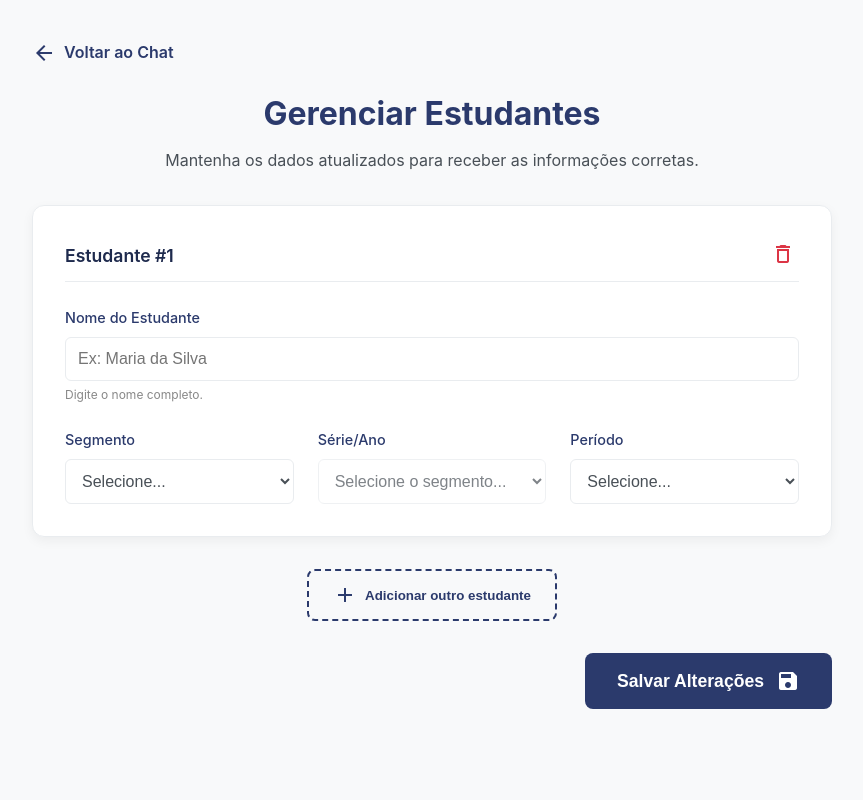
After one commit to CarbonellGit/laurabot, a Flask app: template src/templates/perfil.html in a window 1280 px wide. The commit adds this page. Shown: the whole page, without its empty margins (208-1071 px from the left). Run offline with Flask 3, Linux system fonts and the light colour scheme; the template is opened without the code that fills it, so the values that code supplies are empty.

Commit message:
Feat: Criação da tela de perfil.html, para edição de estudantes

```diff
--- a/src/static/js/cadastro.js
+++ b/src/static/js/cadastro.js
@@ -1,6 +1,6 @@
 /*
- * Lógica do Cadastro de Estudantes
- * Gerencia adição dinâmica de formulários e dependência Segmento -> Série.
+ * Lógica do Cadastro e Edição de Estudantes
+ * Agora suporta preenchimento automático (Edição).
  */
 
 document.addEventListener('DOMContentLoaded', () => {
@@ -8,6 +8,7 @@ document.addEventListener('DOMContentLoaded', () => {
     const btnAdicionar = document.getElementById('btn-adicionar');
     const template = document.getElementById('template-estudante');
 
+    // Regra de Negócio: Séries por Segmento
     const seriesPorSegmento = {
         'EI': ['Berçário', 'Grupo 1', 'Grupo 2', 'Grupo 3', 'Grupo 4', 'Grupo 5'],
         'AI': ['1º Ano', '2º Ano', '3º Ano', '4º Ano', '5º Ano'],
@@ -17,48 +18,80 @@ document.addEventListener('DOMContentLoaded', () => {
 
     let estudanteCounter = 0;
 
-    function adicionarEstudante() {
+    /**
+     * Cria um card de estudante.
+     * @param {Object|null} dados (Opcional) Objeto com {nome, segmento, serie, periodo} para preencher.
+     */
+    function adicionarEstudante(dados = null) {
         const index = estudanteCounter++;
 
         const clone = template.content.cloneNode(true);
         const card = clone.querySelector('.estudante-card');
 
+        // Configuração visual do card
         card.setAttribute('data-index', index);
         card.querySelector('.numero-estudante').textContent = document.querySelectorAll('.estudante-card').length + 1;
 
-        // Atualiza names para: estudantes[0][nome]
+        // Ajusta os 'names' dos inputs para o Flask entender (ex: estudantes[0][nome])
         card.querySelectorAll('[name]').forEach(input => {
             const name = input.getAttribute('name').replace('{index}', index);
             input.setAttribute('name', name);
         });
 
+        // Botão de Remover
         card.querySelector('.btn-remove').addEventListener('click', () => {
+            // Permite remover se houver mais de 1 card OU se for edição (pode querer limpar tudo?)
+            // Vamos manter a regra: Pelo menos 1 estudante para validar.
             if (document.querySelectorAll('.estudante-card').length > 1) {
                 card.remove();
                 atualizarNumeracao();
             } else {
-                alert("Você precisa cadastrar pelo menos um estudante.");
+                alert("Você precisa manter pelo menos um estudante no cadastro.");
             }
         });
 
+        // Lógica dos Selects (Segmento -> Série)
         const selectSegmento = card.querySelector('.select-segmento');
         const selectSerie = card.querySelector('.select-serie');
+        const selectPeriodo = card.querySelector('.select-periodo'); // Adicionei classe no HTML abaixo
+        const inputNome = card.querySelector('.input-nome');         // Adicionei classe no HTML abaixo
 
-        selectSegmento.addEventListener('change', (e) => {
-            const segmento = e.target.value;
+        // Função auxiliar para popular séries
+        function popularSeries(segmento, serieSelecionada = null) {
             const opcoes = seriesPorSegmento[segmento] || [];
-
             selectSerie.innerHTML = '<option value="" disabled selected>Selecione a série...</option>';
 
             opcoes.forEach(serie => {
                 const option = document.createElement('option');
                 option.value = serie;
                 option.textContent = serie;
+                if (serie === serieSelecionada) {
+                    option.selected = true;
+                }
                 selectSerie.appendChild(option);
             });
+            selectSerie.disabled = false;
+        }
 
-            selectSerie.disabled = false;
+        // Evento de mudança no Segmento
+        selectSegmento.addEventListener('change', (e) => {
+            popularSeries(e.target.value);
         });
+
+        // --- PREENCHIMENTO AUTOMÁTICO (Caso seja Edição) ---
+        if (dados) {
+            inputNome.value = dados.nome || '';
+
+            if (dados.segmento) {
+                selectSegmento.value = dados.segmento;
+                // Popula as séries baseadas no segmento carregado
+                popularSeries(dados.segmento, dados.serie);
+            }
+
+            if (dados.periodo) {
+                selectPeriodo.value = dados.periodo;
+            }
+        }
 
         listaEstudantes.appendChild(card);
     }
@@ -69,8 +102,17 @@ document.addEventListener('DOMContentLoaded', () => {
         });
     }
 
-    btnAdicionar.addEventListener('click', adicionarEstudante);
+    btnAdicionar.addEventListener('click', () => adicionarEstudante());
 
-    // Inicializa com 1
-    adicionarEstudante();
+    // --- INICIALIZAÇÃO ---
+    // Verifica se existe a variável global 'DADOS_ESTUDANTES' (injetada pelo Flask)
+    if (typeof DADOS_ESTUDANTES !== 'undefined' && DADOS_ESTUDANTES.length > 0) {
+        // Modo Edição: Cria cards para cada aluno existente
+        DADOS_ESTUDANTES.forEach(estudante => {
+            adicionarEstudante(estudante);
+        });
+    } else {
+        // Modo Cadastro Zero: Cria um card vazio
+        adicionarEstudante();
+    }
 });
--- /dev/null
+++ b/src/templates/perfil.html
@@ -0,0 +1,115 @@
+{% extends "base.html" %}
+
+{% block title %}Meu Perfil - LauraBot{% endblock %}
+
+{% block head_styles %}
+<link rel="stylesheet" href="{{ url_for('static', filename='css/cadastro.css') }}">
+<link rel="stylesheet" href="https://fonts.googleapis.com/icon?family=Material+Icons">
+{% endblock %}
+
+{% block content %}
+<div class="cadastro-container">
+    <div class="cadastro-card">
+        <header class="cadastro-header">
+            <div style="text-align: left; margin-bottom: 1rem;">
+                <a href="{{ url_for('chat_bp.index') }}" style="text-decoration: none; color: var(--carbonell-azul-escuro); display: inline-flex; align-items: center; gap: 0.5rem; font-weight: 600;">
+                    <span class="material-icons">arrow_back</span> Voltar ao Chat
+                </a>
+            </div>
+
+            <h1 class="cadastro-title">Gerenciar Estudantes</h1>
+            <p class="cadastro-subtitle">
+                Mantenha os dados atualizados para receber as informações corretas.
+            </p>
+        </header>
+
+        <form id="form-cadastro" action="{{ url_for('auth_bp.salvar_estudantes') }}" method="POST">
+
+            <div id="lista-estudantes">
+                </div>
+
+            <div class="actions-row">
+                <button type="button" id="btn-adicionar" class="btn-outline">
+                    <span class="material-icons">add</span>
+                    Adicionar outro estudante
+                </button>
+            </div>
+
+            <div class="form-footer">
+                <button type="submit" class="btn-primary">
+                    Salvar Alterações
+                    <span class="material-icons">save</span>
+                </button>
+            </div>
+        </form>
+    </div>
+</div>
+
+<template id="template-estudante">
+    <div class="estudante-card" data-index="{index}">
+        <div class="estudante-card-header">
+            <h3>Estudante #<span class="numero-estudante">1</span></h3>
+            <button type="button" class="btn-remove" title="Remover estudante">
+                <span class="material-icons">delete_outline</span>
+            </button>
+        </div>
+
+        <div class="form-grid">
+            <div class="form-group span-full">
+                <label>Nome do Estudante</label>
+                <input class="input-nome" type="text" name="estudantes[{index}][nome]" placeholder="Ex: Maria da Silva" minlength="3" pattern="[A-Za-zÀ-ÖØ-öø-ÿ\s\.]+" required>
+                <small class="input-help">Digite o nome completo.</small>
+            </div>
+
+            <div class="form-group">
+                <label>Segmento</label>
+                <div class="select-wrapper">
+                    <select name="estudantes[{index}][segmento]" class="select-segmento" required>
+                        <option value="" disabled selected>Selecione...</option>
+                        <option value="EI">Educação Infantil</option>
+                        <option value="AI">Anos Iniciais (1º ao 5º)</option>
+                        <option value="AF">Anos Finais (6º ao 9º)</option>
+                        <option value="EM">Ensino Médio</option>
+                    </select>
+                </div>
+            </div>
+
+            <div class="form-group">
+                <label>Série/Ano</label>
+                <div class="select-wrapper">
+                    <select name="estudantes[{index}][serie]" class="select-serie" disabled required>
+                        <option value="" disabled selected>Selecione o segmento...</option>
+                    </select>
+                </div>
+            </div>
+
+            <div class="form-group">
+                <label>Período</label>
+                <div class="select-wrapper">
+                    <select name="estudantes[{index}][periodo]" class="select-periodo" required>
+                        <option value="" disabled selected>Selecione...</option>
+                        <option value="Manhã">Manhã</option>
+                        <option value="Tarde">Tarde</option>
+                        <option value="Integral">Integral</option>
+                    </select>
+                </div>
+            </div>
+        </div>
+    </div>
+</template>
+
+{% endblock %}
+
+{% block scripts %}
+<script type="application/json" id="dados-estudantes-json">
+    {{ estudantes | tojson | safe }}
+</script>
+
+<script>
+    // Agora o JavaScript lê o conteúdo da tag acima e converte para Objeto
+    const elementoDados = document.getElementById('dados-estudantes-json');
+    const DADOS_ESTUDANTES = JSON.parse(elementoDados.textContent);
+</script>
+
+<script src="{{ url_for('static', filename='js/cadastro.js') }}"></script>
+{% endblock %}
```
Also changed, not shown: src/auth/routes.py (+22 -0 lines), src/auth/services.py (+17 -0 lines), src/templates/chat.html (+9 -3 lines).
